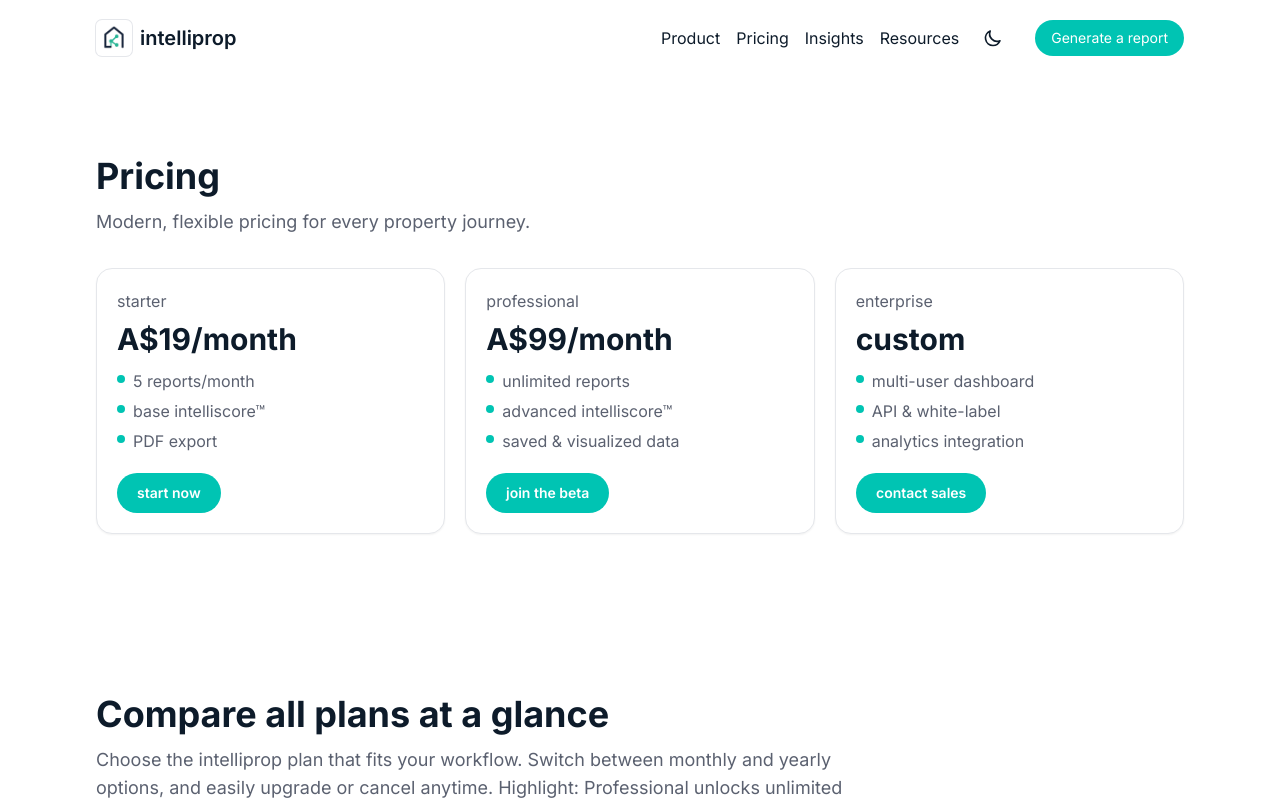
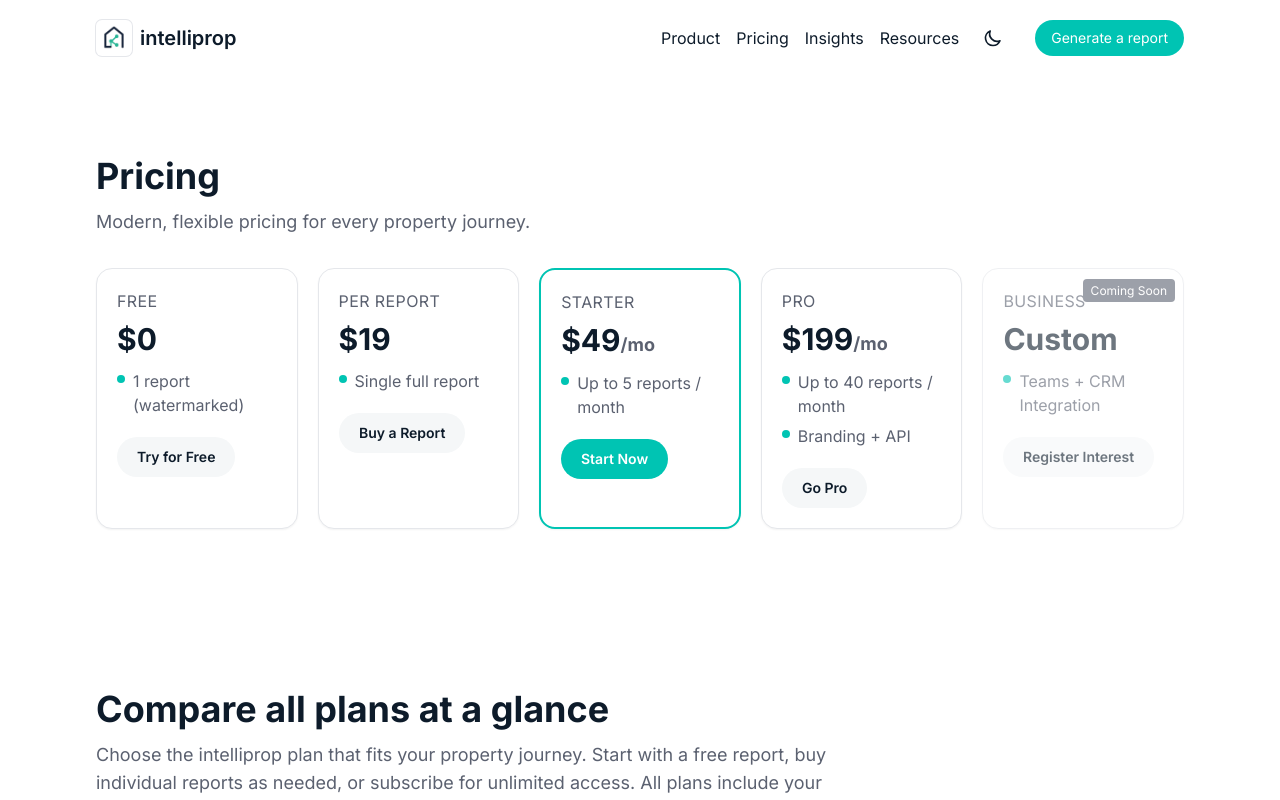
Before and after one commit to intelliprop/landing_2, a Next.js app: page /pricing in a window 1280 px wide. Shown: the top 800 px of the page. Built offline with nearby package versions, Linux system fonts and the light colour scheme.

Commit message:
changed pricing model

```diff
--- a/app/(marketing)/insights/benefits-for-investors/page.tsx
+++ b/app/(marketing)/insights/benefits-for-investors/page.tsx
@@ -161,7 +161,7 @@ export default function BenefitsForInvestors() {
           <section className="rounded-2xl bg-bgAlt dark:bg-dark-bgAlt p-6 sm:p-8 border border-border dark:border-dark-border text-center">
             <h2 className="h2 mb-4 text-ink dark:text-dark-ink">start investing smarter</h2>
             <p className="text-muted dark:text-dark-muted mb-6">generate your first investment property report and see the difference data-driven insights make.</p>
-            <Button href="/generate-report">generate a report</Button>
+            <Button href="https://platform.intelliprop.com.au">generate a report</Button>
           </section>
         </div>
       </Section>
--- a/app/(marketing)/insights/getting-started-guide/page.tsx
+++ b/app/(marketing)/insights/getting-started-guide/page.tsx
@@ -97,7 +97,7 @@ export default function GettingStartedGuide() {
           <section className="rounded-2xl bg-bgAlt dark:bg-dark-bgAlt p-6 sm:p-8 border border-border dark:border-dark-border text-center">
             <h2 className="h2 mb-4 text-ink dark:text-dark-ink">Ready to get started?</h2>
             <p className="text-muted dark:text-dark-muted mb-6">Generate your first property intelligence report in minutes.</p>
-            <Button href="/generate-report">Generate a report</Button>
+            <Button href="https://platform.intelliprop.com.au">Generate a report</Button>
           </section>
         </div>
       </Section>
--- a/app/(marketing)/insights/understanding-intelliscore/page.tsx
+++ b/app/(marketing)/insights/understanding-intelliscore/page.tsx
@@ -142,7 +142,7 @@ export default function UnderstandingIntelliscore() {
           <section className="rounded-2xl bg-bgAlt dark:bg-dark-bgAlt p-6 sm:p-8 border border-border dark:border-dark-border text-center">
             <h2 className="h2 mb-4 text-ink dark:text-dark-ink">get your intelliscore™</h2>
             <p className="text-muted dark:text-dark-muted mb-6">generate a property report to see intelliscore™ in action.</p>
-            <Button href="/generate-report">generate a report</Button>
+            <Button href="https://platform.intelliprop.com.au">generate a report</Button>
           </section>
         </div>
       </Section>
--- a/app/(marketing)/pricing/page.tsx
+++ b/app/(marketing)/pricing/page.tsx
@@ -9,7 +9,7 @@ export default function PricingPage() {
       <Section title="Pricing" lead="Modern, flexible pricing for every property journey.">
         <PricingTable />
       </Section>
-      <Section title="Compare all plans at a glance" lead="Choose the intelliprop plan that fits your workflow. Switch between monthly and yearly options, and easily upgrade or cancel anytime. Highlight: Professional unlocks unlimited reporting and analytics customization." />
+      <Section title="Compare all plans at a glance" lead="Choose the intelliprop plan that fits your property journey. Start with a free report, buy individual reports as needed, or subscribe for unlimited access. All plans include your intelliscore and clear, visual insights." />
     </>
   );
 }
--- a/components/PricingTable.tsx
+++ b/components/PricingTable.tsx
@@ -1,48 +1,107 @@
 import Button from './Button';
 
 type Plan = {
+  id: string;
   name: string;
   price: string;
+  period?: string;
   features: string[];
   cta: { label: string; href: string };
+  highlight?: boolean;
+  comingSoon?: boolean;
 };
 
 export default function PricingTable() {
   const plans: Plan[] = [
     {
-      name: 'starter',
-      price: 'A$19/month',
-      features: ['5 reports/month', 'base intelliscore™', 'PDF export'],
-      cta: { label: 'start now', href: '/generate-report' }
+      id: 'free_trial',
+      name: 'Free',
+      price: '$0',
+      features: ['1 report (watermarked)'],
+      cta: { label: 'Try for Free', href: 'https://platform.intelliprop.com.au' },
+      highlight: false,
+      comingSoon: false,
     },
     {
-      name: 'professional',
-      price: 'A$99/month',
-      features: ['unlimited reports', 'advanced intelliscore™', 'saved & visualized data'],
-      cta: { label: 'join the beta', href: '/beta-signup' }
+      id: 'single_report',
+      name: 'Per Report',
+      price: '$19',
+      features: ['Single full report'],
+      cta: { label: 'Buy a Report', href: 'https://platform.intelliprop.com.au' },
+      highlight: false,
+      comingSoon: false,
     },
     {
-      name: 'enterprise',
-      price: 'custom',
-      features: ['multi-user dashboard', 'API & white-label', 'analytics integration'],
-      cta: { label: 'contact sales', href: '/contact' }
-    }
+      id: 'starter_monthly',
+      name: 'Starter',
+      price: '$49',
+      period: '/mo',
+      features: ['Up to 5 reports / month'],
+      cta: { label: 'Start Now', href: 'https://platform.intelliprop.com.au' },
+      highlight: true,
+      comingSoon: false,
+    },
+    {
+      id: 'pro_monthly',
+      name: 'Pro',
+      price: '$199',
+      period: '/mo',
+      features: ['Up to 40 reports / month', 'Branding + API'],
+      cta: { label: 'Go Pro', href: 'https://platform.intelliprop.com.au' },
+      highlight: false,
+      comingSoon: false,
+    },
+    {
+      id: 'business_custom',
+      name: 'Business',
+      price: 'Custom',
+      features: ['Teams + CRM Integration'],
+      cta: { label: 'Register Interest', href: '/contact' },
+      highlight: false,
+      comingSoon: true,
+    },
   ];
 
   return (
-    <div className="grid grid-cols-1 sm:grid-cols-2 lg:grid-cols-3 gap-4 sm:gap-5">
+    <div className="grid grid-cols-1 sm:grid-cols-2 lg:grid-cols-5 gap-4 sm:gap-5">
       {plans.map((p) => (
-        <div key={p.name} className="rounded-2xl border border-border dark:border-dark-border p-4 sm:p-5 shadow-sm bg-white dark:bg-dark-bgAlt">
-          <div className="text-muted dark:text-dark-muted mb-2 text-sm sm:text-base">{p.name}</div>
-          <div className="text-2xl sm:text-3xl font-extrabold mb-3 text-ink dark:text-dark-ink">{p.price}</div>
+        <div
+          key={p.id}
+          className={`rounded-2xl border p-4 sm:p-5 shadow-sm bg-white dark:bg-dark-bgAlt ${
+            p.highlight
+              ? 'border-2 border-primary dark:border-primary'
+              : 'border-border dark:border-dark-border'
+          } ${p.comingSoon ? 'opacity-60 relative' : ''}`}
+        >
+          {p.comingSoon && (
+            <div className="absolute top-2 right-2">
+              <span className="text-xs bg-muted dark:bg-dark-muted text-white px-2 py-1 rounded">
+                Coming Soon
+              </span>
+            </div>
+          )}
+          <div className="text-muted dark:text-dark-muted mb-2 text-sm sm:text-base uppercase tracking-wide">
+            {p.name}
+          </div>
+          <div className="text-2xl sm:text-3xl font-extrabold mb-3 text-ink dark:text-dark-ink">
+            {p.price}
+            {p.period && <span className="text-lg text-muted dark:text-dark-muted">{p.period}</span>}
+          </div>
           <ul className="space-y-1.5 mb-5 text-muted dark:text-dark-muted text-sm sm:text-base">
             {p.features.map((f) => (
               <li key={f} className="flex items-start gap-2">
-                <span className="mt-1.5 inline-block h-2 w-2 rounded-full bg-primary flex-shrink-0" /> <span>{f}</span>
+                <span className="mt-1.5 inline-block h-2 w-2 rounded-full bg-primary flex-shrink-0" />{' '}
+                <span>{f}</span>
               </li>
             ))}
           </ul>
-          <Button href={p.cta.href} className="w-full sm:w-auto">{p.cta.label}</Button>
+          <Button
+            href={p.cta.href}
+            variant={p.highlight ? 'primary' : 'secondary'}
+            className="w-full sm:w-auto"
+          >
+            {p.cta.label}
+          </Button>
         </div>
       ))}
     </div>
--- a/components/sections/Pricing.tsx
+++ b/components/sections/Pricing.tsx
@@ -18,45 +18,52 @@ export default function Pricing() {
         whileInView="visible"
         viewport={{ once: true, margin: '-100px' }}
         variants={staggerChildren}
-        className="grid md:grid-cols-2 gap-8 max-w-4xl mx-auto mb-12"
+        className="grid md:grid-cols-2 lg:grid-cols-5 gap-6 max-w-7xl mx-auto mb-12"
       >
-        <motion.div variants={fadeInUp} transition={getTransition(0.4)}>
-          <Card className="text-center">
-            <h3 className="text-xl font-bold mb-2">{copy.pricing.buyers.title}</h3>
-            <div className="text-4xl font-bold mb-1">{copy.pricing.buyers.price}</div>
-            <div className="text-sm text-[var(--ip-muted)] mb-6">{copy.pricing.buyers.period}</div>
-            <ul className="text-left space-y-2 mb-6">
-              {copy.pricing.buyers.bullets.map((bullet, idx) => (
-                <li key={idx} className="flex items-start gap-2">
+        {copy.pricing.tiers.map((tier, idx) => (
+          <motion.div
+            key={tier.id}
+            variants={fadeInUp}
+            transition={getTransition(0.4, idx * 0.1)}
+            className={tier.comingSoon ? 'opacity-60' : ''}
+          >
+            <Card
+              className={`text-center h-full ${
+                tier.highlight ? 'border-2 border-[var(--ip-teal)]' : ''
+              } ${tier.comingSoon ? 'relative' : ''}`}
+            >
+              {tier.comingSoon && (
+                <div className="absolute top-2 right-2">
+                  <span className="text-xs bg-[var(--ip-muted)] text-white px-2 py-1 rounded">Coming Soon</span>
+                </div>
+              )}
+              <h3 className="text-xl font-bold mb-2">{tier.label}</h3>
+              <div className="text-4xl font-bold mb-1">
+                {tier.price}
+                {tier.period && <span className="text-lg text-[var(--ip-muted)]">{tier.period}</span>}
+              </div>
+              <ul className="text-left space-y-2 mb-6 mt-4">
+                {tier.bullets.map((bullet, bulletIdx) => (
+                  <li key={bulletIdx} className="flex items-start gap-2">
                     <span className="text-[var(--ip-teal)]">✓</span>
                     <span className="text-sm">{bullet}</span>
                   </li>
                 ))}
               </ul>
-            <Button href="https://platform.intelliprop.com.au" variant="primary" className="w-full">
-              {copy.pricing.buyers.cta}
+              <Button
+                href={
+                  tier.id === 'business_custom'
+                    ? '/contact'
+                    : 'https://platform.intelliprop.com.au'
+                }
+                variant={tier.highlight ? 'primary' : 'secondary'}
+                className="w-full"
+              >
+                {tier.cta}
               </Button>
             </Card>
           </motion.div>
-
-        <motion.div variants={fadeInUp} transition={getTransition(0.4, 0.1)}>
-          <Card className="text-center border-2 border-[var(--ip-teal)]">
-            <h3 className="text-xl font-bold mb-2">{copy.pricing.brokers.title}</h3>
-            <div className="text-4xl font-bold mb-1">{copy.pricing.brokers.price}</div>
-            <div className="text-sm text-[var(--ip-muted)] mb-6">{copy.pricing.brokers.period}</div>
-            <ul className="text-left space-y-2 mb-6">
-              {copy.pricing.brokers.bullets.map((bullet, idx) => (
-                <li key={idx} className="flex items-start gap-2">
-                  <span className="text-[var(--ip-teal)]">✓</span>
-                  <span className="text-sm">{bullet}</span>
-                </li>
         ))}
-            </ul>
-            <Button href="/contact" variant="primary" className="w-full">
-              {copy.pricing.brokers.cta}
-            </Button>
-          </Card>
-        </motion.div>
       </motion.div>
 
       <motion.div
--- a/lib/copy.ts
+++ b/lib/copy.ts
@@ -1,39 +1,40 @@
 /**
  * Centralized copy for landing page
- * B2C-friendly, simple language for everyday property buyers
+ * B2C-focused: First-home buyers and early investors
+ * Clear, fast, affordable alternative to buyer's agents
  */
 
 export const copy = {
   hero: {
     lines: [
-      'Know if a property is right for you.',
-      'Before you make an offer.',
+      'Understand what you\'re buying.',
+      'Before you buy it.',
       'intelliprop.',
     ],
-    sub: 'Get a clear, easy-to-understand report on any property in minutes. No confusing jargon — just the facts you need to make a smart decision.',
+    sub: 'Turn confusing property data into clear, visual insights. See a property\'s potential, risks, and fit for your goals — in plain English, in 3 minutes, for $19.',
     ctaPrimary: 'Get my report',
     ctaGhost: 'See how it works',
   },
   mission: {
     title: 'our mission',
-    body: 'To make buying property simple, clear, and stress-free.',
-    sub: 'Buying a home or investment property is a big decision. We give you the information you need, in plain English, so you can feel confident.',
-    emphasized: ['simple', 'clear', 'stress-free'],
+    body: 'We help everyday Australians — first-home buyers and early investors — understand what they\'re buying before they buy.',
+    sub: 'We do this by turning confusing property data into clear, visual, human-readable insights that reveal a property\'s potential, risks, and fit for their goals. intelliprop makes property research clear, fast, and at a fraction of the cost of a buyer\'s agent.',
+    emphasized: ['clear', 'fast', 'affordable'],
   },
   howItWorks: {
     title: 'Choose your report type',
-    subtitle: 'We offer three ways to get the property information you need:',
+    subtitle: 'Three ways to get the property clarity you need:',
     reportTypes: [
       {
         id: 'brief',
         title: 'Property search brief',
-        description: 'Tell us what you\'re looking for and we\'ll show you a shortlist of properties that match. Perfect if you need help finding the right property.',
+        description: 'Tell us what you\'re looking for and we\'ll shortlist properties that match. Perfect if you don\'t know where to start your search.',
         icon: '🔍',
       },
       {
         id: 'property',
         title: 'Property analysis',
-        description: 'Paste a property address and get a detailed analysis. See if it\'s a good buy, what similar properties sold for, and what to watch out for.',
+        description: 'Paste a property address and get a clear analysis. See if it\'s a good buy, what similar properties sold for, and what to watch out for.',
         icon: '🏠',
       },
       {
@@ -45,60 +46,99 @@ export const copy = {
     ],
   },
   intelliscore: {
-    title: 'Your intelliscore — a simple score that tells you if a property is right for you.',
-    sub: 'Every report includes your intelliscore — a number from 0 to 100 that shows how well a property matches what you\'re looking for. The higher the score, the better the fit.',
+    title: 'Your intelliscore — one clear number that tells you if a property fits your goals.',
+    sub: 'Every report includes your intelliscore — a score from 0 to 100 that shows how well a property matches what you\'re looking for. No confusing spreadsheets or conflicting advice. Just one clear answer.',
     dimensions: ['growth potential', 'good place to live', 'rental income', 'things to watch'],
   },
   testimonials: {
     title: 'What people are saying',
     items: [
       {
-        quote: 'I had no idea how to tell if a property was a good deal. intelliprop made it so simple — I finally understood what I was looking at.',
+        quote: 'I was so overwhelmed trying to figure out if a property was worth it. intelliprop gave me one clear answer instead of hours of confusing research.',
         name: 'Alex M.',
         role: 'First home buyer',
       },
       {
-        quote: 'The report saved me from making a bad decision. It showed me things I never would have thought to check.',
+        quote: 'At $19, this is a no-brainer. I saved thousands by avoiding a bad property, and I finally understood what I was looking at.',
         name: 'Jordan K.',
-        role: 'Property buyer',
+        role: 'First home buyer',
       },
       {
-        quote: 'I love how easy it is to understand. No confusing charts or numbers — just clear answers to my questions.',
+        quote: 'I can\'t afford a buyer\'s agent, but I needed real insights. This gave me professional-level analysis without the price tag.',
         name: 'Sam T.',
-        role: 'Property investor',
+        role: 'Early investor',
       },
     ],
   },
   pricing: {
-    title: 'Choose your plan',
-    buyers: {
-      title: 'For buyers & investors',
+    title: 'Simple, transparent pricing',
+    tiers: [
+      {
+        id: 'free_trial',
+        label: 'Free',
+        price: '$0',
+        period: '',
+        bullets: [
+          '1 report (watermarked)',
+        ],
+        cta: 'Try for Free',
+        highlight: false,
+        comingSoon: false,
+      },
+      {
+        id: 'single_report',
+        label: 'Per Report',
         price: '$19',
-      period: 'per report',
+        period: '',
         bullets: [
-        'One property report',
-        'Your intelliscore score',
-        'What similar properties sold for',
-        'Things to watch out for',
+          'Single full report',
         ],
-      cta: 'Get started',
+        cta: 'Buy a Report',
+        highlight: false,
+        comingSoon: false,
       },
-    brokers: {
-      title: 'For brokers & advisors',
-      price: '$149',
-      period: 'per month',
+      {
+        id: 'starter_monthly',
+        label: 'Starter',
+        price: '$49',
+        period: '/mo',
         bullets: [
-        'Unlimited reports',
-        'White-label options',
-        'API access',
-        'Priority support',
+          'Up to 5 reports / month',
         ],
-      cta: 'Book a demo',
+        cta: 'Start Now',
+        highlight: true,
+        comingSoon: false,
       },
+      {
+        id: 'pro_monthly',
+        label: 'Pro',
+        price: '$199',
+        period: '/mo',
+        bullets: [
+          'Up to 40 reports / month',
+          'Branding + API',
+        ],
+        cta: 'Go Pro',
+        highlight: false,
+        comingSoon: false,
+      },
+      {
+        id: 'business_custom',
+        label: 'Business',
+        price: 'Custom',
+        period: '',
+        bullets: [
+          'Teams + CRM Integration',
+        ],
+        cta: 'Register Interest',
+        highlight: false,
+        comingSoon: true,
+      },
+    ],
     trust: [
-      'trusted by property professionals',
+      'clear, fast, and affordable',
       'reports ready in under 3 minutes',
-      'real property data you can trust',
+      'unbiased insights you can trust',
     ],
   },
   footer: {
```
Also changed, not shown: lib/entitlements.ts (added, +73 -0 lines), lib/stripe_plans.seed.ts (added, +33 -0 lines), public/pricing.json (added, +10 -0 lines). Lines whose indentation alone changed are shown as unchanged.
